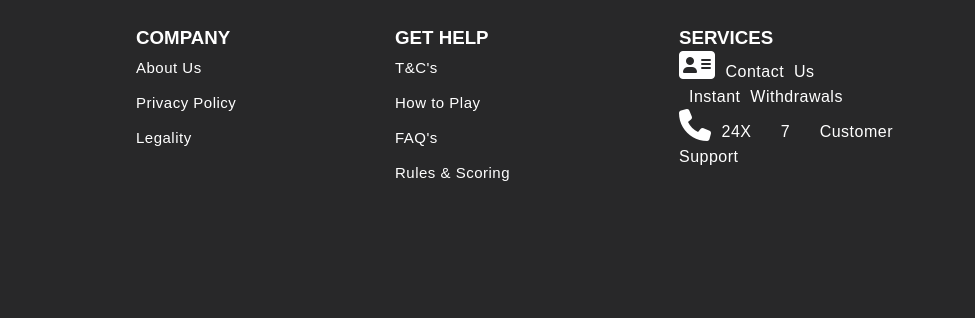
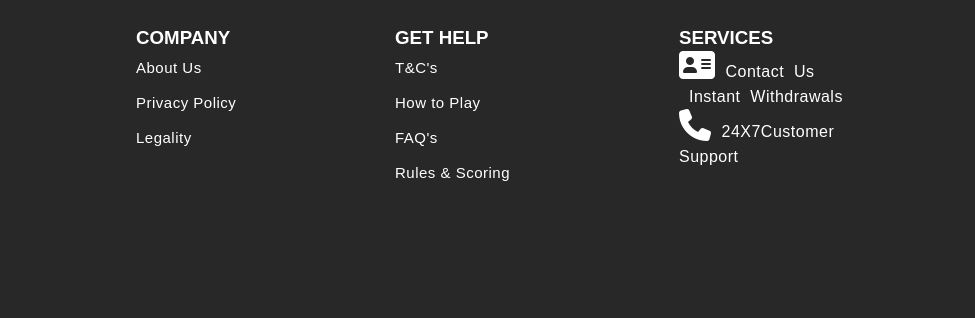
Before and after one commit to febin123/blitzpools24-08, a plain HTML site: page play.html in a window 1280 px wide. Shown: the part 884-1202 px from the top of the page, 305-1280 px from the left. Drawn offline with Linux system fonts and the light colour scheme; some icons are missing.

Commit message:
Update play.html

```diff
--- a/play.html
+++ b/play.html
@@ -109,7 +109,7 @@
 
             <p style="font-weight: 400;"><i class="fas fa-address-card fa-2x" style="padding-right: 10px;"></i><a style="color: white;" href="/contact.html" target="_blank">Contact Us</a></p>
             <p style="font-weight: 400;"><i class="fas fa-money fa-2x" style="padding-right: 10px;"></i>Instant Withdrawals </p>
-            <p style="font-weight: 400;"><i class="fas fa-phone fa-2x" style="padding-right: 10px;"></i>24X 7 Customer Support </p>
+            <p style="font-weight: 400;"><i class="fas fa-phone fa-2x" style="padding-right: 10px;"></i>24X7Customer Support </p>
 
         </ul>
 
```
